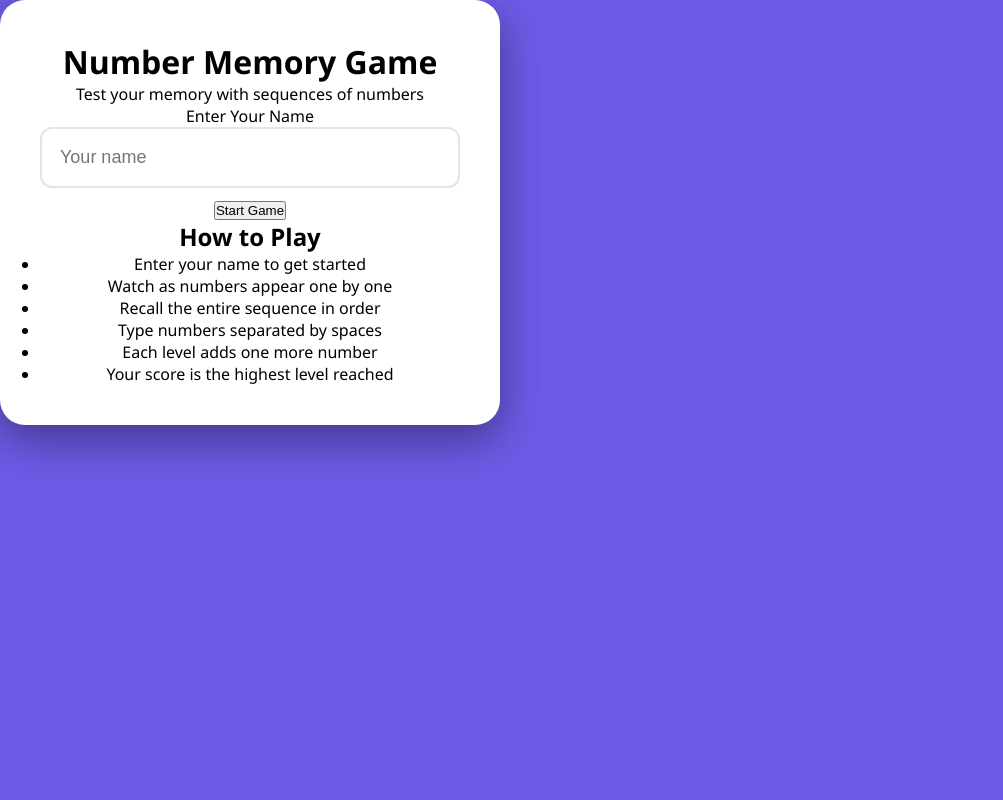
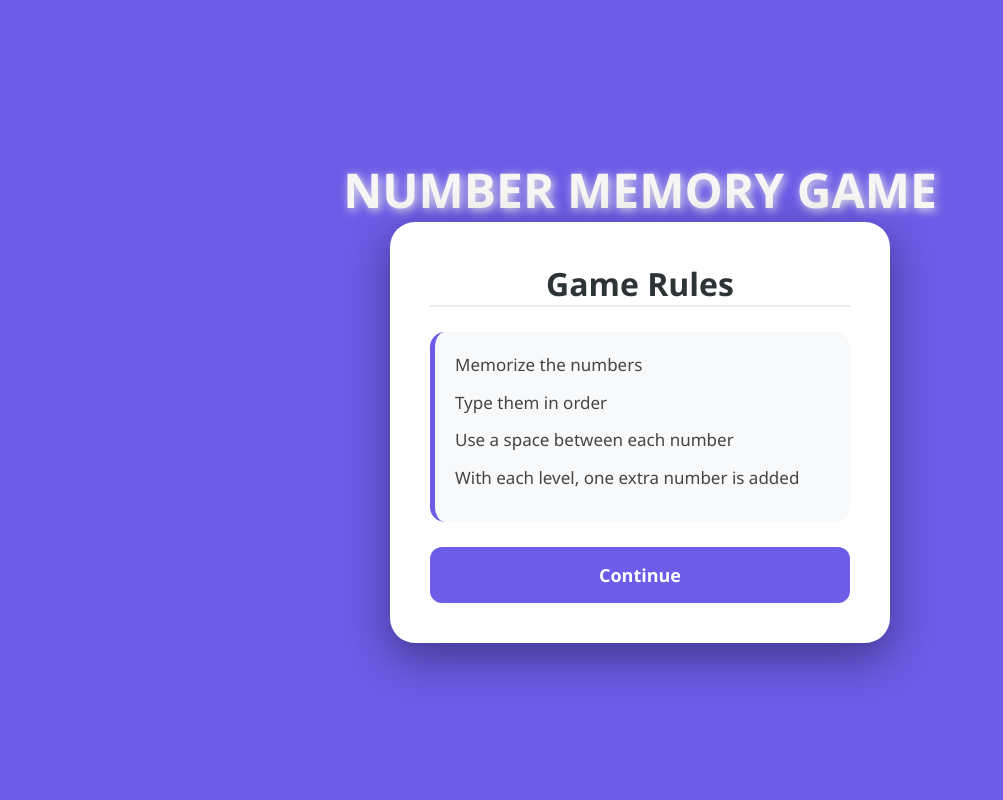
Before and after one commit to Priyanshu-Pokhariya-Dev/Number_Memory_Game_UI, a FastAPI app: page / in a window 1280 px wide. Shown: the whole page, without its empty margins (0-1003 px from the left). Run offline with FastAPI, Linux system fonts and the light colour scheme.

Commit message:
Update index.html

```diff
--- a/templates/index.html
+++ b/templates/index.html
@@ -1,45 +1,31 @@
 <!DOCTYPE html>
 <html lang="en">
-
 <head>
     <meta charset="UTF-8">
-    <meta name="viewport" content="width=device-width, initial-scale=1.0">
     <title>Number Memory Game</title>
-    <link rel="stylesheet" href="/static/style.css">
+    <link rel="stylesheet" href="/static/style.css?v=900">
 </head>
+<body>
 
-<body>
-    <div class="container">
-        <div class="card welcome-card">
-            <div class="header">
-                <h1>Number Memory Game</h1>
-                <p class="subtitle">Test your memory with sequences of numbers</p>
-            </div>
+<div class="main-container" style="flex-direction: column;">
+    <h1 style="color: rgb(248, 246, 245); font-size: 48px; margin-bottom: 30px; text-shadow: 2px 2px 10px rgb(234, 236, 230);">
+        NUMBER MEMORY GAME
+    </h1>
 
-            <div class="content">
-                <form method="POST" action="/start-game" class="name-form">
-                    <div class="form-group">
-                        <label for="player_name">Enter Your Name</label>
-                        <input type="text" id="player_name" name="player_name" placeholder="Your name" required
-                            maxlength="50" />
-                    </div>
-                    <button type="submit" class="btn btn-primary">Start Game</button>
-                </form>
+    <div class="glass-card">
+        <h2 class="title" style="border-bottom: 2px solid #eee; padding-bottom: 10px;">Game Rules</h2>
+        <div class="info-box">
+            <p>Memorize the numbers</p>
+            <p> Type them in order</p>
+            <p>Use a space between each number</p>
+            <p> With each level, one extra number is added</p>
 
-                <div class="instructions">
-                    <h2>How to Play</h2>
-                    <ul>
-                        <li>Enter your name to get started</li>
-                        <li>Watch as numbers appear one by one</li>
-                        <li>Recall the entire sequence in order</li>
-                        <li>Type numbers separated by spaces</li>
-                        <li>Each level adds one more number</li>
-                        <li>Your score is the highest level reached</li>
-                    </ul>
-                </div>
-            </div>
+        </div>
+        <div class="btn-area">
+            <a href="/name-input" class="heavy-btn">Continue</a>
         </div>
     </div>
+</div>
+
 </body>
-
 </html>
```
